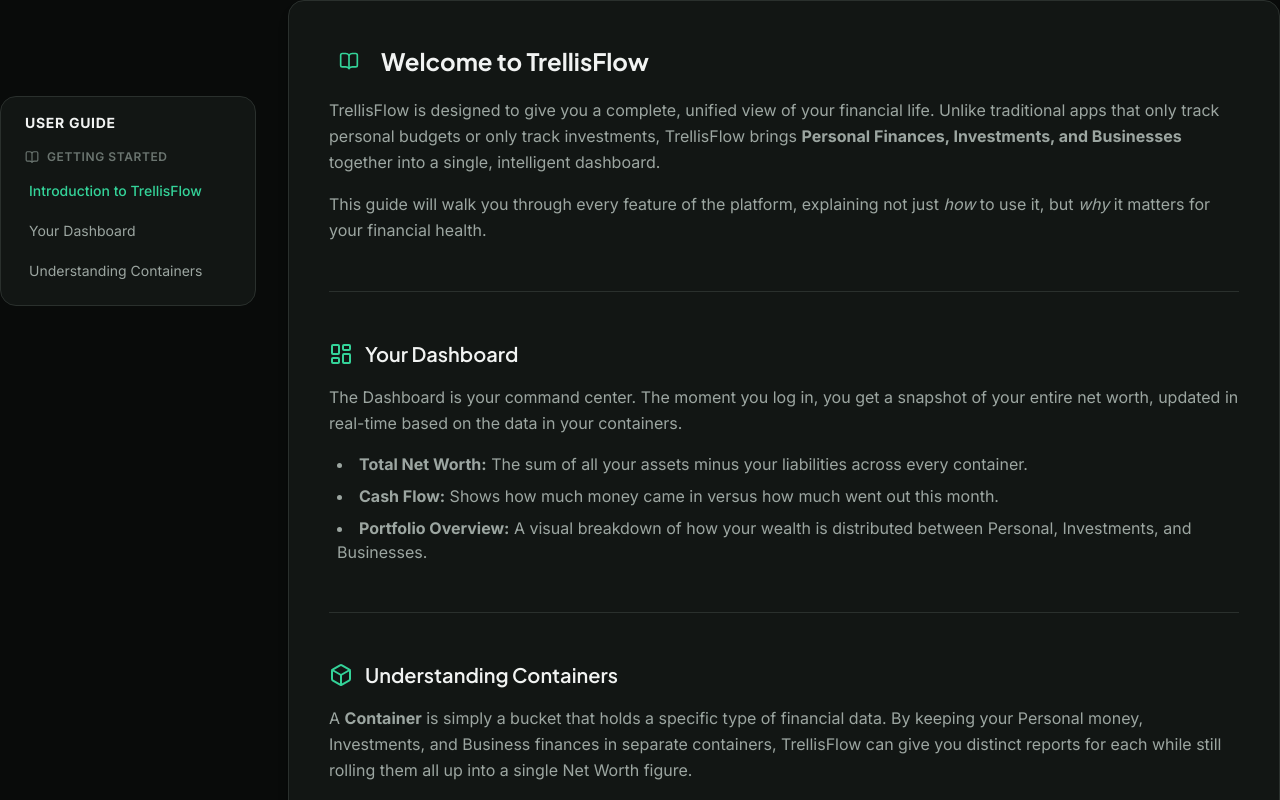
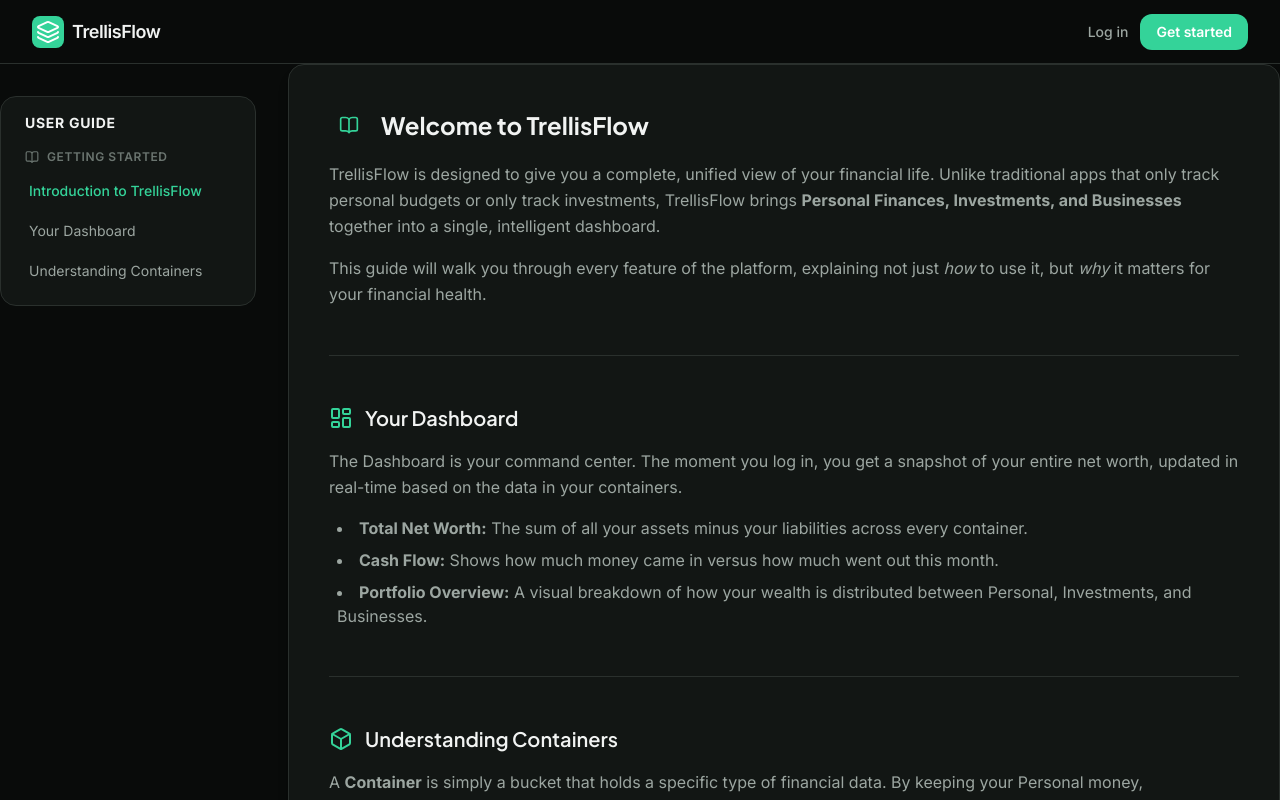
Before and after one commit to Dancan1907/trellisflow, a Next.js app in the folder apps/web/: page /help in a window 1280 px wide. Shown: the top 800 px of the page. Built offline with nearby package versions, Linux system fonts and the light colour scheme.

Commit message:
feat(help): add public navigation for logged-out visitors

```diff
--- a/apps/web/src/app/(app)/help/page.tsx
+++ b/apps/web/src/app/(app)/help/page.tsx
@@ -20,6 +20,7 @@ import {
 } from 'lucide-react';
 import Link from 'next/link';
 import { useAuthStore } from '@/lib/auth/auth-store';
+import { Logo } from '@/components/shared/logo';
 
 const SECTIONS = [
   {
@@ -64,7 +65,17 @@ export default function HelpPage() {
   const isAuthenticated = Boolean(useAuthStore((state) => state.token));
 
   return (
-    <div className="flex flex-col lg:flex-row gap-8 max-w-7xl mx-auto pb-20">
+    <>
+      {!isAuthenticated && (
+        <header className="sticky top-0 z-40 flex h-16 items-center justify-between border-b border-border-subtle bg-bg-primary px-5 md:px-8">
+          <Logo />
+          <nav className="flex items-center gap-3" aria-label="Public navigation">
+            <Link href="/login" className="text-sm font-medium text-fg-secondary hover:text-fg-primary">Log in</Link>
+            <Link href="/signup" className="rounded-lg bg-accent-primary px-4 py-2 text-sm font-semibold text-white">Get started</Link>
+          </nav>
+        </header>
+      )}
+      <div className="flex flex-col lg:flex-row gap-8 max-w-7xl mx-auto pb-20">
       <section className="w-full rounded-xl border border-accent-primary/30 bg-bg-secondary p-4 lg:hidden"><p className="text-sm font-semibold text-fg-primary">Need help finding something?</p><p className="mt-1 text-xs text-fg-secondary">{isAuthenticated ? "Use the Help Assistant to ask questions and find the right TrellisFlow page." : "Sign in to unlock the complete user guide and the Help Assistant."}</p>{!isAuthenticated && <Link href="/login" className="mt-2 inline-flex text-sm font-semibold text-accent-primary">Sign in →</Link>}</section>
       {/* Sidebar Navigation */}
       <aside className="w-full lg:w-64 shrink-0">
@@ -359,6 +370,7 @@ export default function HelpPage() {
           </>
         )}
       </main>
-    </div>
+      </div>
+    </>
   );
 }
```
